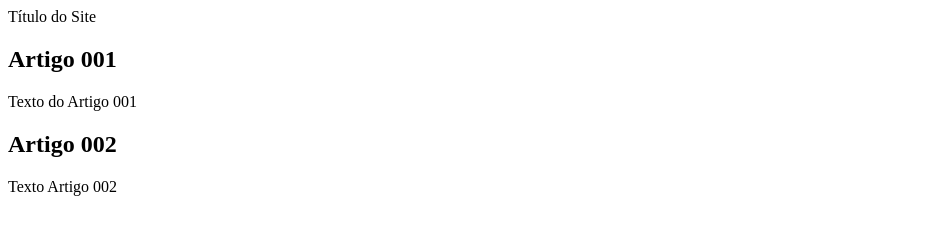
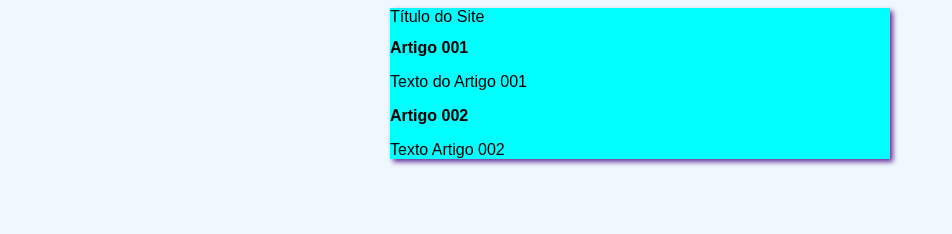
Before and after one commit to LuizPaulozero/Projeto-Site, a plain HTML site: page index.html in a window 1280 px wide. Shown: the whole page, without its empty margins (0-952 px from the left). Drawn offline with Linux system fonts and the light colour scheme.

Commit message:
iniciei o design

```diff
--- /dev/null
+++ b/estilo/style.css
@@ -0,0 +1,14 @@
+* {
+    font-family: Arial, Helvetica, sans-serif;
+    font-size: 16px;
+}
+body {
+    background-color: aliceblue;
+}
+
+main {
+    background-color: aqua;
+    width: 500px;
+    margin: auto;
+    box-shadow: 3px 3px 5px rebeccapurple;
+}
--- a/index.html
+++ b/index.html
@@ -4,6 +4,7 @@
     <meta charset="UTF-8">
     <meta name="viewport" content="width=device-width, initial-scale=1.0">
     <title>Página Principal</title>
+    <link rel="stylesheet" href="estilo/style.css">
 </head>
 <body>
     <main>
@@ -19,7 +20,6 @@
             <p>Texto Artigo 002</p>
         </article>
 
-
     </main>
 </body>
 </html>
```
